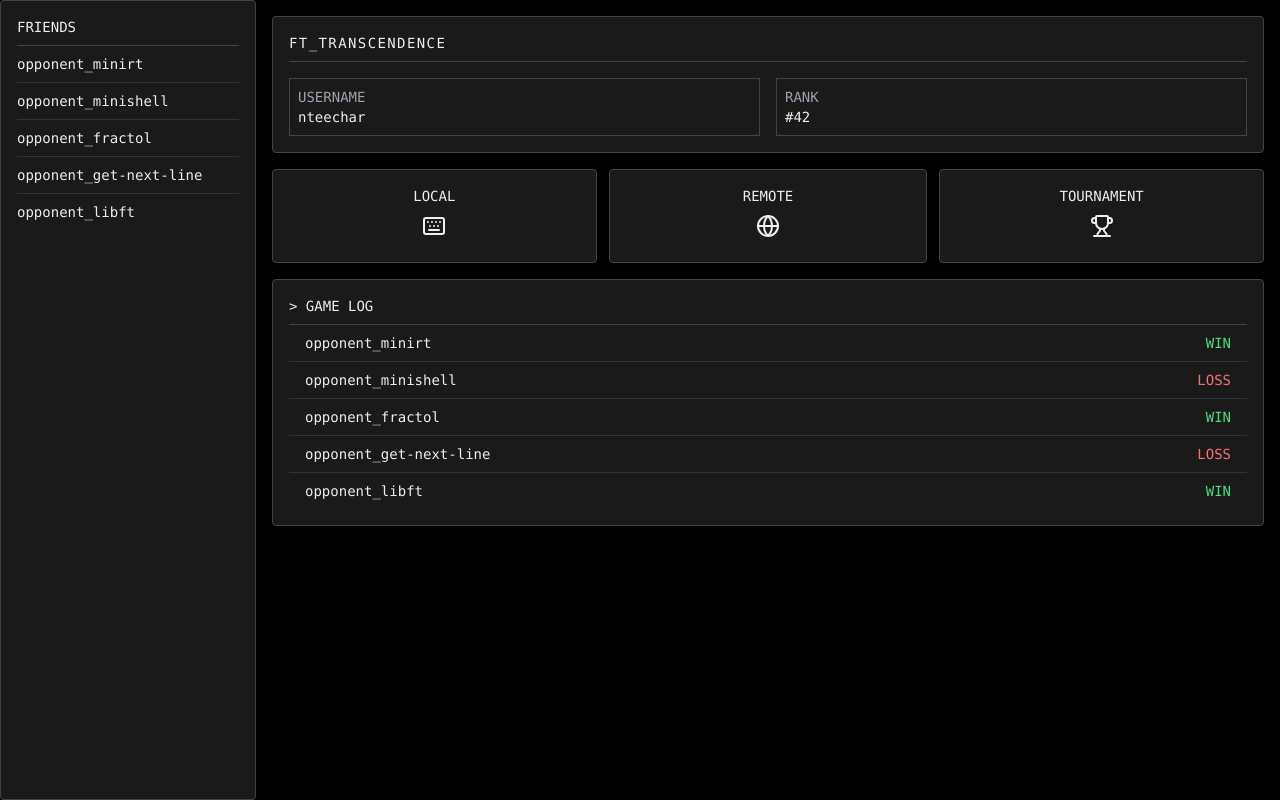
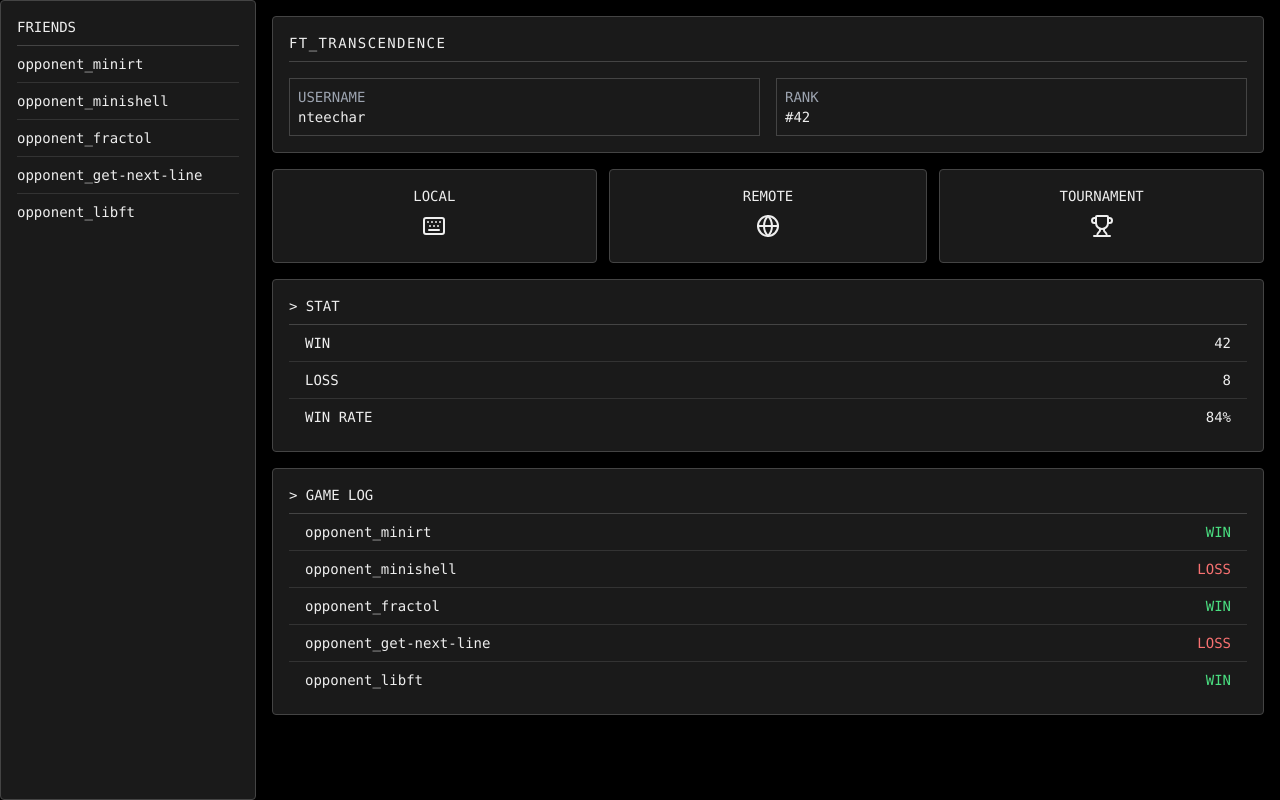
Before and after one commit to gunlnwza/frontend_draft, a website: page src/index.html in a window 1280 px wide. Drawn offline with nearby package versions, Linux system fonts and the light colour scheme; files that its build step writes are made by us from their sources.

Commit message:
feat: add STAT card

```diff
--- a/src/index.html
+++ b/src/index.html
@@ -13,7 +13,7 @@
         <aside class="card  w-64 h-screen">
             <header class="card-title">FRIENDS</header>
 
-            <div class="divide-y divide-[#333]">
+            <div class="rows-container">
                 <div class="friends-row-item"><span>opponent_minirt</span></div>
                 <div class="friends-row-item"><span>opponent_minishell</span></div>
                 <div class="friends-row-item"><span>opponent_fractol</span></div>
@@ -62,6 +62,26 @@
                 </a>
             </section>
 
+            <!-- STAT Card -->
+            <section class="card">
+                <header class="card-title">> STAT</header>
+
+                <div class="rows-container">
+                    <div class="row-item-indent">
+                        <span>WIN</span>
+                        <span>42</span>
+                    </div>
+                    <div class="row-item-indent">
+                        <span>LOSS</span>
+                        <span>8</span>
+                    </div>
+                    <div class="row-item-indent">
+                        <span>WIN RATE</span>
+                        <span>84%</span>
+                    </div>
+                </div>
+            </section>
+
             <!-- > GAME LOG Card -->
             <section class="card">
                 <header class="card-title">> GAME LOG</header>
--- a/src/input.css
+++ b/src/input.css
@@ -23,5 +23,7 @@
 }
 
 .row-item { @apply py-2; }
+.row-item-indent { @apply row-item flex justify-between px-4; }
+
 .friends-row-item { @apply row-item; }
-.game-log-row-item { @apply flex justify-between px-4 row-item; }
+.game-log-row-item { @apply row-item-indent; }
```
